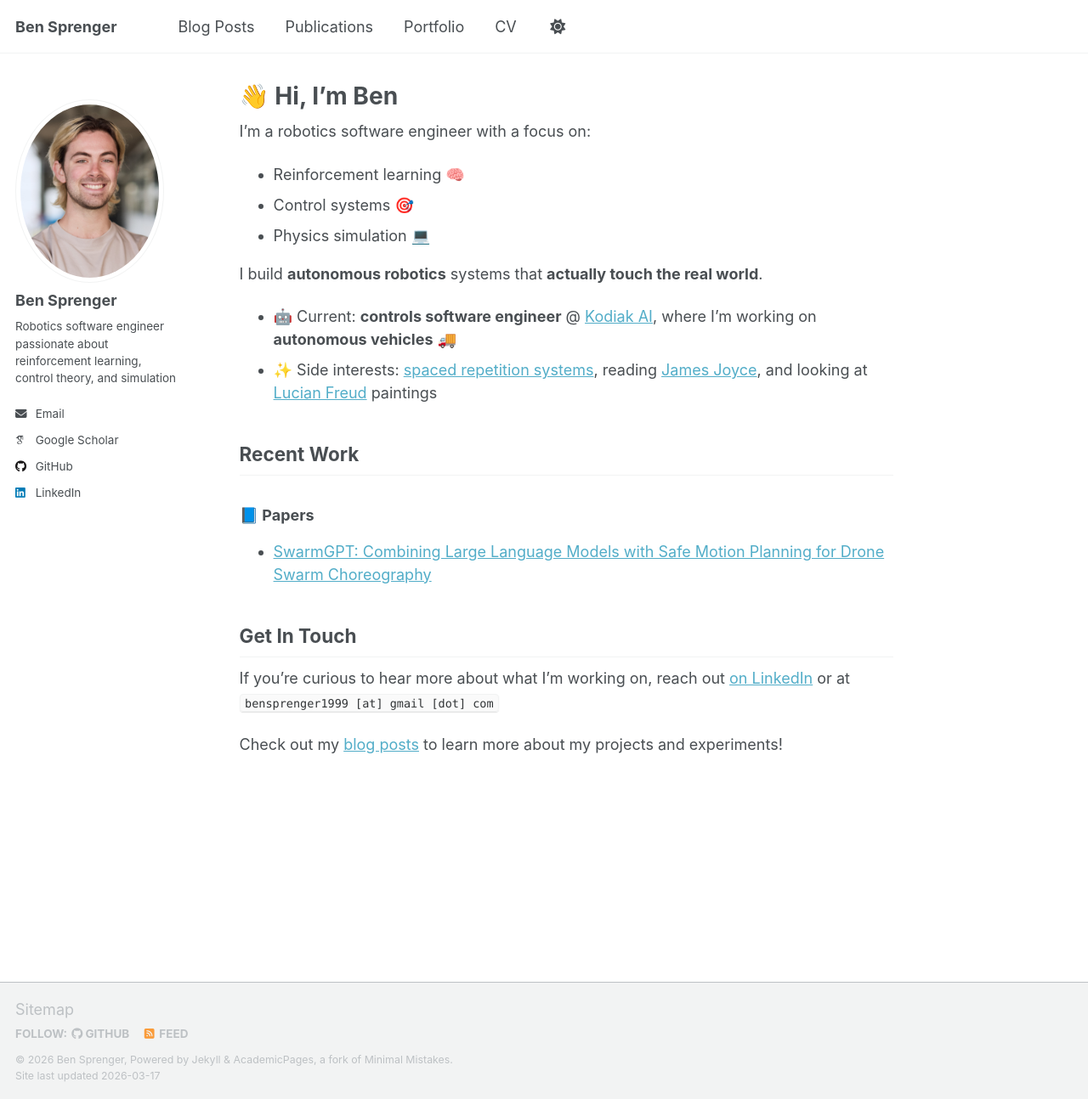
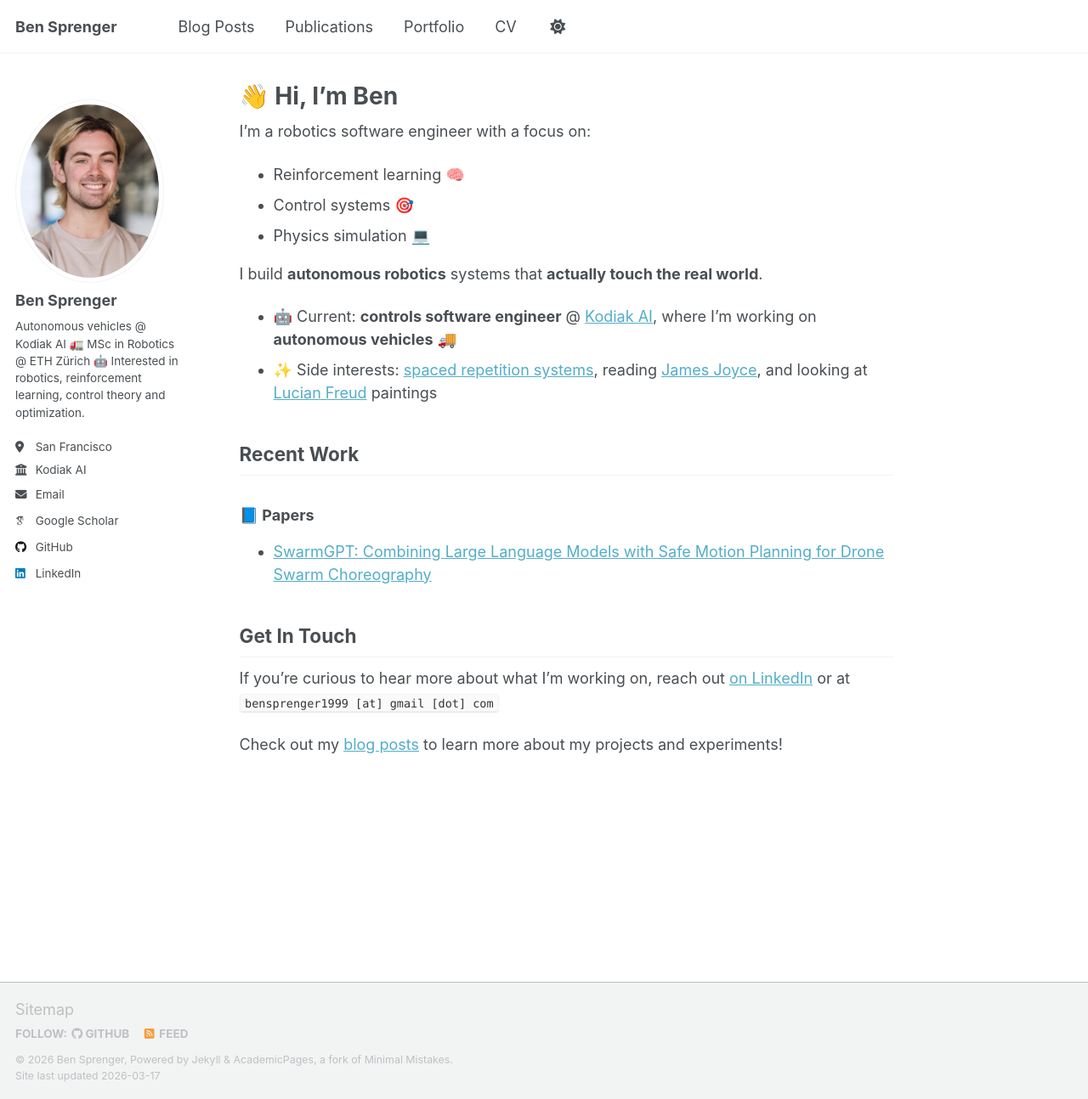
Before and after one commit to bsprenger/bsprenger.github.io, a Jekyll site: the page built from _pages/about.md, in a window 1280 px wide and 1294 px high. Shown: the whole window at 85% size. Built offline with Jekyll 4.4.1, drawn with Linux system fonts in a browser that asks for light colours; some web fonts are replaced; a script that is not in the unit is left out.

Commit message:
Revise personal information in _config.yml
Updated bio, location, and employer information.

```diff
--- a/_config.yml
+++ b/_config.yml
@@ -25,9 +25,9 @@ author:
   avatar           : "IMG_8075.JPG"
   name             : "Ben Sprenger"
   pronouns         : # example: "she/her"
-  bio              : "Robotics software engineer passionate about reinforcement learning, control theory, and simulation"
-  location         : # Location
-  employer         : # Employer
+  bio              : "Autonomous vehicles @ Kodiak AI 🚛\nMSc in Robotics @ ETH Zürich 🤖\nInterested in robotics, reinforcement learning, control theory and optimization."
+  location         : "San Francisco"
+  employer         : "Kodiak AI"
   uri              : # URL
   email            : "bensprenger1999@gmail.com"
 
```
